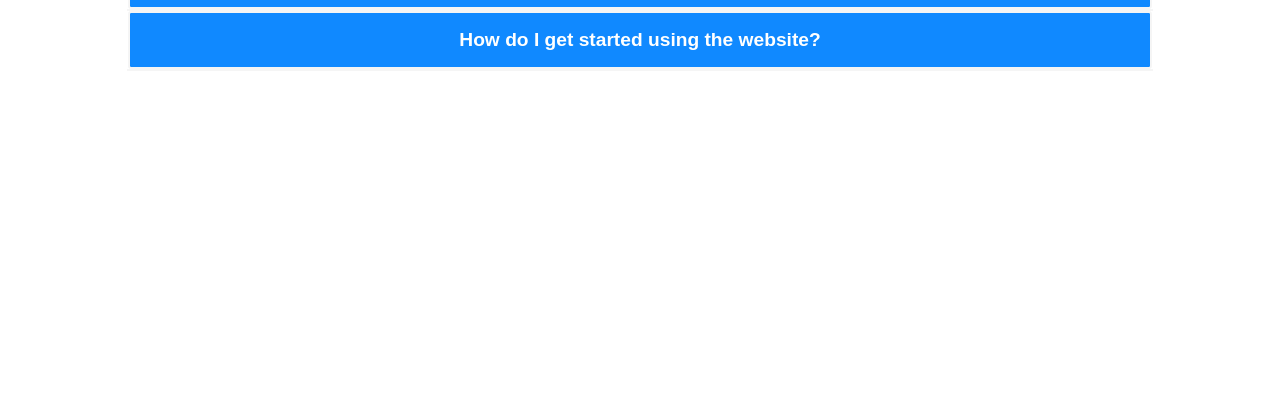
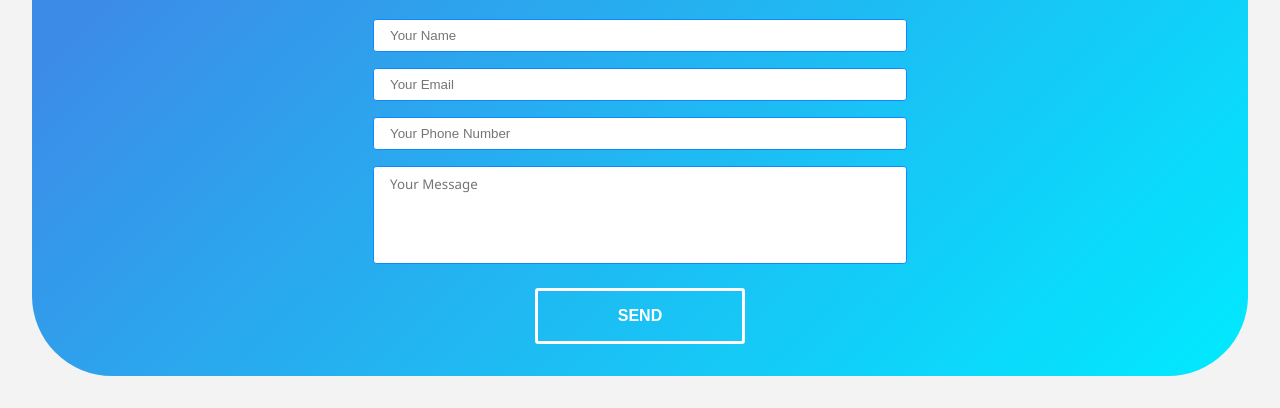
Before and after one commit to Build-Week-macroCalculator/Marketing-page, a plain HTML site: page contact.html in a window 1280 px wide. Shown: the part 719-1127 px from the top of the page. Before the commit the page ends 800 px from the top, so only its background shows below. Drawn offline with Linux system fonts and the light colour scheme.

Commit message:
Finished contact us form

```diff
--- a/contact.html
+++ b/contact.html
@@ -23,11 +23,15 @@
             </nav>
         </header>
 
+
+                <!---------------------- FAQ ---------------------------->
+
         <section class="heading">
             <h1>FREQUENTLY ASKED QUESTIONS</h1>
-            <h2>If You Can't Find Your Question Here, Click Below!</h2>
-            <a href="#contact" class="btn">CONTACT US</a>
+            <!-- <h2>If You Can't Find Your Question Here, Click Below!</h2>
+            <a href="#contact" class="btn">CONTACT US</a> -->
         </section>
+
 
         <section class="container2">
             <button class="accordion btnwhite">How does MacrosApp work?</button>
@@ -52,20 +56,19 @@
             </div>
         </section>
 
-
-
                         <!----------------------------  CONTACT US       ------------------->
-       <!-- <section class="contact-section">
+        <section class="contact-section">
+            <div class="form">
                 <h2>CONTACT US</h2>
-            <form action="index.html" class="contact-form" method="post">
+                <form action="contact.html" class="contact-form" method="post">
                     <input type="text" class="contact-form-text" placeholder="Your Name">
                     <input type="email" class="contact-form-text" placeholder="Your Email">
                     <input type="text" class="contact-form-text" placeholder="Your Phone Number">
                     <textarea class="contact-form-text" placeholder="Your Message"></textarea>
-                <button class="btn">SEND</button>
+                    <button class="contactbtn">SEND</button>
                 </form>
-        </section> -->
-
+            </div>
+        </section>
     </div>
     <script src="contact.js"></script>
 </body>
--- a/less/contact.less
+++ b/less/contact.less
@@ -4,11 +4,12 @@
 
 //UNIVERSAL
 body{
-    margin: 0;
+    margin: 0 auto;
     padding: 0;
     box-sizing: border-box;
     font-family: 'Segoe UI', Tahoma, Geneva, Verdana, sans-serif;
     font-size: 62.5%;
+    background: #f3f3f3;
 }
 ul{
     list-style: none;
@@ -45,7 +46,7 @@ p{
 header{
     max-width: 1500px;
     display:flex;
-    justify-content: space-around;
+    justify-content: space-between;
     align-items: center;
     font-size: 0.8rem;
     font-weight: 500;
@@ -98,14 +99,6 @@ header{
     h1{
         font-size: 3rem;
     }
-    h2{
-        font-style: italic;
-        font-size: 1.5rem;
-    }
-    a{
-        margin-top: 2.5rem;
-        margin-bottom: 5rem;
-    }
 }
 
 
@@ -122,7 +115,7 @@ header{
     button{
         border: none;
         width: 80%;
-        background: #1089ff;
+        background: @mainColor;
         text-align: center;
         padding: 1rem;
         border: 2px whitesmoke solid;
@@ -132,14 +125,13 @@ header{
         font-weight: 600;
         cursor: pointer;
         &:hover{
-            background: lighten(#1089ff, 5%);
+            background: @hoverColor;
         }
     }
     .accordion-content{
         font-size: 1.1rem;
         width: 80%;
-        border: 1px whitesmoke solid;
-        background: whitesmoke;
+        background: #f3f3f3;
         text-align: start;
         max-height: 0;
         overflow: hidden;
@@ -153,24 +145,69 @@ header{
 
 ///////////////// CONTACT ////////////////////////
 .contact-section{
-    border: 1px red solid;
-    margin: 5rem;
+    display: flex;
+    justify-content: space-evenly;
+    background: @mainColor;
+    border-radius: 5rem;
+    width: 95%;
+    margin: 5rem auto 2rem auto;
+    padding-bottom: 2rem;
+    max-width: 1550px;
+    .form{
+        width: 50%;
         h2{
             text-align: center;
-        color: black;
+            color: white;
             font-size: 3rem;
             font-style: uppercase;
         }
         form{
             display: flex;
-        border:1px red solid;
             flex-direction: column;
             align-items: center;
-        width: 80%;
+            max-width: 500px;
             justify-content: center;
             margin: 0 auto;
             input{
                 width: 100%;
+                margin: 0.5rem 0;
+                padding: 0.5rem 1rem;
+                border: 1px #1089ff solid;
+                background: white;
+                color: white;
+                border-radius: 0.2rem;
+                &:focus{
+                    box-shadow: 0.2rem 0.2rem #1089ff;
+                }
+
+            }
+            textarea{
+                margin: 0.5rem 0;
+                width: 100%;
+                height: 5rem;
+                border: 1px #1089ff solid;
+                border-radius: 0.2rem;
+                padding: 0.5rem 1rem;
+                resize: none;
+                font-family: 'Segoe UI', Tahoma, Geneva, Verdana, sans-serif;
+                &:focus{
+                    box-shadow: 0.2rem 0.2rem #1089ff;
+                }
+            }
+            .contactbtn{
+                margin-top: 1rem;
+                border-radius: 0.2rem;
+                align-self: center;
+                background-color: transparent;
+                background-repeat:no-repeat;
+                border: 3px white solid;
+                color: white;
+                padding: 1rem 5rem;
+                cursor:pointer;
+                overflow: hidden;
+                font-size: 1rem;
+                font-weight: 600;
             }
         }
     }
+}
```
Also changed, not shown: CSS/contact.css. Lines whose indentation alone changed are shown as unchanged.
